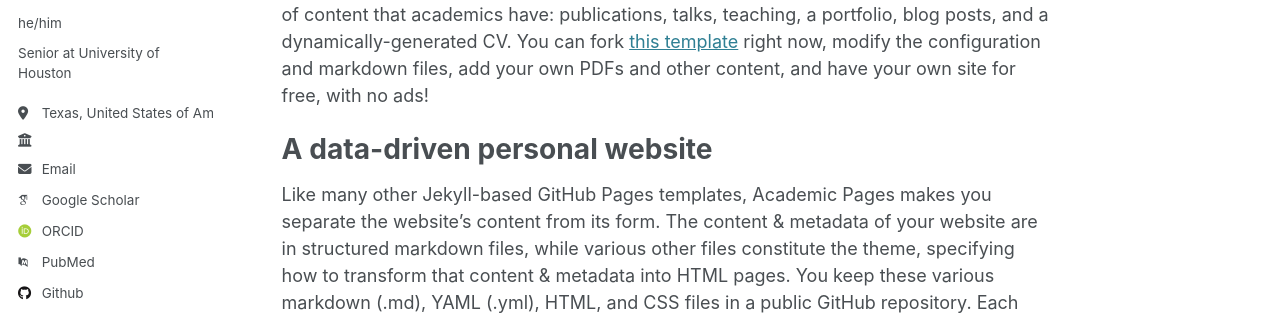
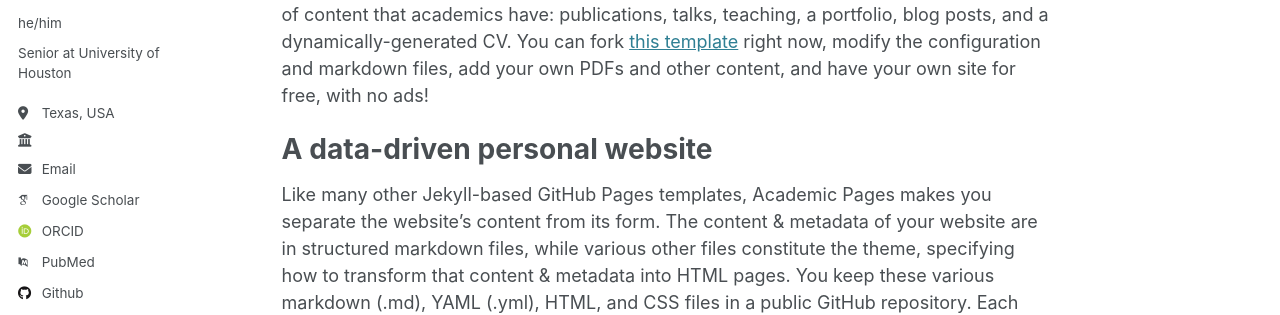
Before and after one commit to ricarpr/ricarpr.github.io, a Jekyll site: the page built from _pages/about.md, in a window 1280 px wide. Shown: the part 310-625 px from the top of the page. Built offline with Jekyll 4.4.1, drawn with Linux system fonts in a browser that asks for light colours; some web fonts are replaced.

Commit message:
Update _config.yml

```diff
--- a/_config.yml
+++ b/_config.yml
@@ -25,7 +25,7 @@ author:
   name             : "Ricardo Prieto"
   pronouns         : "he/him"
   bio              : "Senior at University of Houston"
-  location         : "Texas, United States of America"
+  location         : "Texas, USA"
   employer         : ""
   uri              : # URL
   email            : "rjprieto@cougarnet.uh.edu"
```
